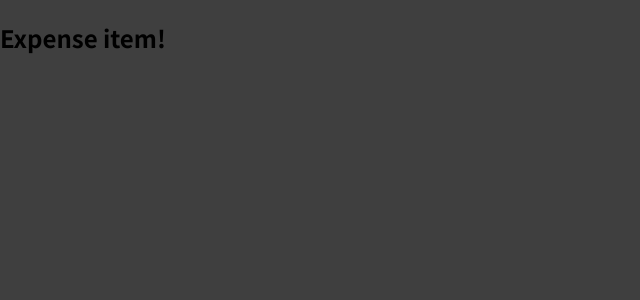
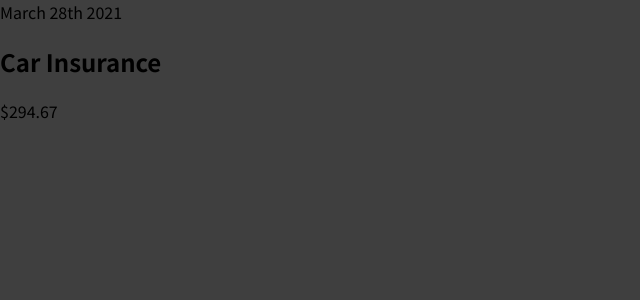
Before and after one commit to SuzanneNL/react-expenses-app, a JavaScript app: page / in a window 1280 px wide. Shown: the top 300 px of the page, without its empty margins (0-640 px from the left). Built offline with nearby package versions, Linux system fonts and the light colour scheme.

Commit message:
Add JSX code to ExpenseItem component

```diff
--- a/src/components/ExpenseItem.js
+++ b/src/components/ExpenseItem.js
@@ -1,5 +1,13 @@
 const ExpenseItem = () => {
-    return <h2>Expense item!</h2>
+  return (
+    <div>
+      <div>March 28th 2021</div>
+      <div>
+        <h2>Car Insurance</h2>
+        <div>$294.67</div>
+      </div>
+    </div>
+  );
 }
 
-export default ExpenseItem
+export default ExpenseItem;
```
Also changed, not shown: 2 other files (tests, documents, lock files or other folders).
